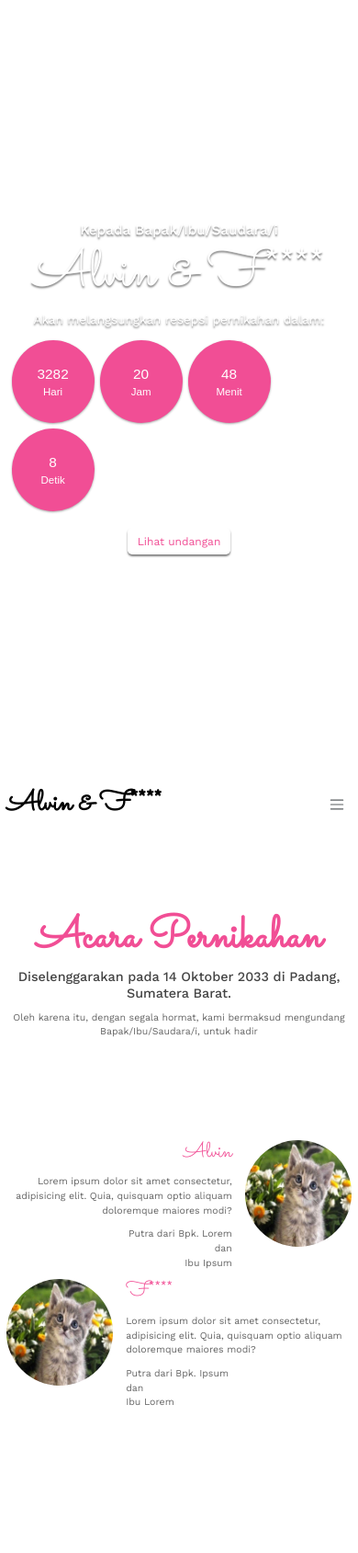
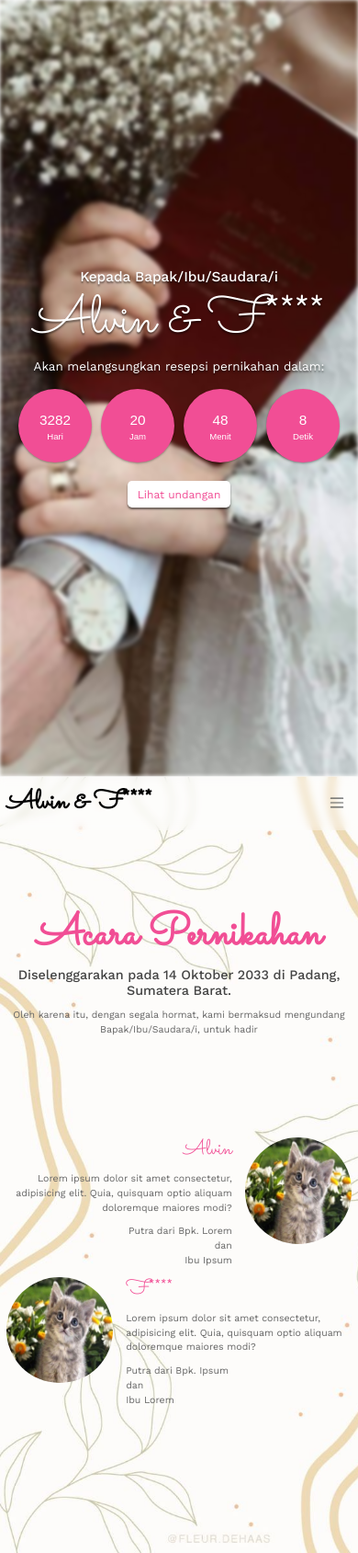
Before and after one commit to AlvinIlham/Wedding_Invitation, a plain HTML site: page index.html in a window 390 px wide. Shown: the top 1689 px of the page at 92% size. Drawn offline with nearby package versions, Linux system fonts and the light colour scheme; some packages are replaced by stand-ins of ours; a script that the page names is missing.

Commit message:
style.css

```diff
--- a/style.css
+++ b/style.css
@@ -1,86 +1,87 @@
-:root {
+:root{
     --pink: #f14e95;
-  --bg: #0a0a0a;
-  --shadow: 0 2px 2px rgb(0 0 0 / 0.5);
+    --bg: #222121;
+    --shadow:0 2px 2px rgba(0 0 0 / 0.5);
 }
 
-body {
-  font-size: 1.2rem;
-  font-family: 'Work Sans', sans-serif;
+body{
+    font-size: 1,2rem;
+    font-family: "Work Sans", sans-serif;
     min-height: 4000px;
 }
-
-.hero::before {
+.hero::before{
     content: '';
     position: absolute;
     top: 0;
     left: 0;
     width: 100%;
     height: 100%;
-  background-image: url(img/bg-prewed.jpg);
+    background-image: url(img/Düğün\ fotoğraflari.jpeg);
     background-size: cover;
     background-position: center;
     z-index: -1;
-  filter: grayscale();
+    filter: blur(2px);
 }
 
-.hero {
+.hero{
     position: relative;
     min-height: 100vh;
+
 }
 
-.hero h1,
-.hero h4,
-.hero p {
+.hero h1, .hero h4, .hero p{
     text-shadow: var(--shadow);
 }
 
-.hero h1 {
-  font-family: 'Sacramento', cursive;
+.hero h1{
+    font-family: 'sacramento', cursive;
     font-size: 6rem;
 }
 
-.hero h4 {
+.hero h4{
     font-size: 1.6rem;
 }
 
-.hero p {
+.hero p{
     font-size: 1.4rem;
 }
 
-.hero a {
+.hero a{
     color: var(--pink);
     background-color: white;
     box-shadow: var(--shadow);
 }
 
-.hero a:hover {
+.hero a:hover{
     background-color: var(--pink);
-  color: white;
+    color: wheat;
 }
 
-.mynavbar {
-  background-color: rgba(255, 255, 255, 0.3) !important;
+
+
+.mynavbar{
+    background-color: rgba(255,255,255, 0.3) !important;
     backdrop-filter: blur(4px);
 }
 
-.mynavbar .offcanvas {
+.mynavbar .offcanvas{
     height: 100vh;
 }
 
 .mynavbar .navbar-brand,
-.mynavbar .offcanvas-title {
-  font-family: 'Sacramento', cursive;
-  font-size: 3.2rem;
+.mynavbar .offcanvas-title{
+    font-family: 'sacramento', cursive;
+    font-size: 3rem;
     font-weight: bold;
 }
 
-.mynavbar .nav-link {
+.mynavbar .nav-link{
+    font-weight: 600;
     text-transform: uppercase;
 }
 
-.home {
-  background-image: url(img/bg.png);
+.home{
+    background-image: url(img/edb9c70b-896e-4d34-92c2-36668a055864.jpeg);
     background-size: cover;
     min-height: 100vh;
     margin-top: -6rem;
@@ -93,88 +94,90 @@ body {
 .story h2,
 .gallery h2,
 .rsvp h2,
-.gifts h2 {
+.gifts h2{
     color: var(--pink);
-  font-family: 'Sacramento';
+    font-family: 'sacramento', cursive;
     font-size: 5rem;
     font-weight: bold;
 }
 
-.home h3 {
+.home h3{
     color: #444;
     font-size: 1.5rem;
     margin-bottom: 1rem;
 }
 
-.home p {
+.home p{
     font-size: 1.1rem;
     color: #666;
 }
 
-.home .couple {
+.home .couple{
     margin-top: 100px;
 }
 
-.home .couple h3 {
-  font-family: 'Sacramento';
+.home .couple h3{
+    font-family: 'sacramento', cursive;
     font-size: 2.4rem;
     color: var(--pink);
 }
 
-.home .couple img {
+.home .couple img{
     width: 100%;
 }
 
-.home .heart {
+
+.home .heart{
     width: 50px;
     height: 50px;
     background-color: white;
     display: flex;
     border-radius: 50%;
-  box-shadow: 0 0 5px rgba(0, 0, 0, 0.5);
+    box-shadow: 0 0 5px rgba(0,0,0,0.5);
     position: absolute;
     left: 50%;
     transform: translateX(-50%) translateY(65px);
 }
 
-.home .heart i {
+.home .heart i{
     margin: auto;
     color: var(--pink);
 }
 
-.info {
+.info{
     background-color: var(--bg);
     color: white;
     padding-top: 10rem;
     padding-bottom: 8rem;
 }
 
-.info .alamat {
+
+.info .alamat{
     font-size: 1.1rem;
 }
 
-.info .description {
+.info .description{
     font-size: 1rem;
     font-weight: 300;
 }
 
-.info .card {
-  background-color: rgba(255, 255, 255, 0.2) !important;
+.info .card{
+    background-color: rgba(255,255,255,0.2) !important;
     color: white !important;
     border: 1px solid #999;
 }
 
-.info .card-header {
-  border-bottom: 1px solid #999;
+.info .card-header{
+    border: 1px solid #999;
     text-transform: uppercase;
     letter-spacing: 0.1rem;
 }
 
-.info .card-body {
+.info .card-body{
     font-size: 1rem;
 }
 
-.info .card-footer {
+.info .card-footer{
     border-top: 1px solid #999;
     font-size: 0.9rem;
     font-weight: 300;
@@ -183,14 +186,14 @@ body {
 .story,
 .gallery,
 .rsvp,
-.gifts {
+.gifts{
     padding-top: 10rem;
     padding-bottom: 8rem;
 }
 
 .story span,
 .gallery span,
-.gifts span {
+.gifts span{
     text-transform: uppercase;
     color: #666;
     font-size: 0.9rem;
@@ -202,19 +205,21 @@ body {
 .story p,
 .gallery p,
 .rsvp p,
-.gifts p {
+.gifts p{
     font-size: 1rem;
     font-weight: 300;
 }
 
-.timeline {
+
+
+.timeline{
     list-style: none;
     padding: 1.4rem 0;
-  margin-top: 1rem;
+    margin: 1rem;
     position: relative;
 }
 
-.timeline::before {
+.timeline::before{
     content: '';
     top: 0;
     bottom: 0;
@@ -224,22 +229,22 @@ body {
     left: 50%;
 }
 
-.timeline li {
+.timeline li{
     margin-bottom: 1.5rem;
     position: relative;
 }
 
 .timeline li::before,
-.timeline li::after {
+.timeline li::after{
     content: '';
     display: table;
 }
 
-.timeline li::after {
+.timeline li::after{
     clear: both;
 }
 
-.timeline li .timeline-image {
+.timeline li .timeline-image{
     width: 160px;
     height: 160px;
     background-color: #ccc;
@@ -252,7 +257,7 @@ body {
     background-repeat: no-repeat;
 }
 
-.timeline li .timeline-panel {
+.timeline li .timeline-panel{
     width: 40%;
     float: left;
     border: 1px solid #ccc;
@@ -262,19 +267,28 @@ body {
     background-color: #fff;
 }
 
-.timeline li .timeline-panel::before {
+.timeline li .timeline-panel::before{
     content: '';
+    position: absolute;
     display: inline-block;
-  position: absolute;
     border-top: 15px solid transparent;
     border-left: 15px solid #ccc;
     border-right: 0 solid #ccc;
     border-bottom: 15px solid transparent;
     top: 80px;
     right: -15px;
+    /* width: 30px;
+    height: 30px;
+    background-color: #fff;
+    border: 1px solid #ccc;
+    right: -15px;
+    top: 70px;
+    transform: rotate(45deg);
+    z-index: -1; */
+
 }
 
-.timeline li .timeline-panel::after {
+.timeline li .timeline-panel::after{
     content: '';
     position: absolute;
     display: inline-block;
@@ -286,79 +300,78 @@ body {
     right: -13px;
 }
 
-.timeline li.timeline-inverted .timeline-panel {
+.timeline li.timeline-inverted .timeline-panel{
     float: right;
 }
 
-.timeline li.timeline-inverted .timeline-panel::before {
+.timeline li.timeline-inverted .timeline-panel::before{
     border-left-width: 0;
     border-right-width: 15px;
     left: -15px;
     right: auto;
 }
 
-.timeline li.timeline-inverted .timeline-panel::after {
+.timeline li.timeline-inverted .timeline-panel::after{
     border-left-width: 0;
     border-right-width: 14px;
     left: -13px;
     right: auto;
 }
 
-.gallery {
+.gallery{
     background-color: #f5f5f5;
 }
 
-.rsvp {
+.rsvp{
     background-color: var(--bg);
 }
 
-.rsvp h2 {
+.rsvp h2{
     font-size: 4.5rem;
 }
 
-.rsvp p {
+.rsvp p{
     color: white;
 }
 
-.rsvp form label {
+.rsvp form label{
     color: white;
 }
 
-.rsvp button {
+.rsvp button{
     background-color: var(--pink);
     color: white;
     border: 1px solid var(--pink);
 }
-
-.rsvp button:hover {
+.rsvp button:hover{
     background-color: white;
     color: var(--pink);
     border: 1px solid white;
 }
 
-footer {
+footer{
     padding: 3rem;
     background-color: var(--pink);
     color: white;
 }
 
-footer a {
+footer a{
     color: var(--bg);
     font-weight: bold;
     text-decoration: none;
 }
 
-footer a:hover {
+footer a:hover{
     color: white;
 }
 
-footer li {
+footer li{
     list-style: none;
     display: inline;
     margin: 0.5rem;
 }
 
-.audio-icon-wrapper {
+.audio-icon-wrapper{
     width: 4rem;
     height: 4rem;
     font-size: 4rem;
@@ -378,59 +391,57 @@ footer li {
 }
 
 @keyframes rotating {
-  from {
-    transform: rotate(0);
+    from{
+        transform: rotate(0deg);
     }
-  to {
+    to{
         transform: rotate(360deg);
     }
 }
 
-/* Media Query */
-/* Extra large */
-@media (max-width: 1200px) {
-  .home .heart {
+/* Media queri */
+
+/* Extra Large */
+@media(max-width: 1200px){
+    .home .heart{
         transform: translateX(-50%) translateY(45px);
     }
 }
-
-/* laptop */
-@media (max-width: 992px) {
-  html {
+/* Laptop */
+@media(max-width: 992px){
+    html{
         font-size: 75%;
     }
 
-  .simply-countdown > .simply-section {
-    padding: 70px;
+    .simply-countdown > .simply-section{
+        padding: 50px;
     }
-
-  .home .heart {
+    .home .heart{
         display: none;
     }
 
-  .timeline::before {
+    .timeline::before{
         left: 60px;
     }
 
-  .timeline li .timeline-image {
+    .timeline li .timeline-image{
         left: 15px;
         margin-left: 45px;
         top: 16px;
     }
 
-  .timeline li .timeline-panel {
-    width: calc((100% - 200px));
+    .timeline li .timeline-panel{
+        width: calc(100% - 200px);
         float: right;
     }
 
-  .timeline li .timeline-panel::before {
+    .timeline li .timeline-panel::before{
         border-left-width: 0;
         border-right-width: 15px;
         left: -15px;
         right: auto;
     }
-
-  .timeline li .timeline-panel::after {
+    .timeline li .timeline-panel::after{
         border-left-width: 0;
         border-right-width: 14px;
         left: -13px;
@@ -438,58 +449,58 @@ footer li {
     }
 }
 
-/* tablet */
-@media (max-width: 768px) {
-  html {
+/* Tablet */
+@media(max-width: 768px){
+    html{
         font-size: 65%;
     }
 
-  .simply-countdown > .simply-section {
-    padding: 60px;
-    margin: 5px;
+    .simply-countdown > .simply-section{
+        padding: 45px;
     }
 
-  .mynavbar .nav-link {
-    font-size: 2rem;
+    .mynavbar .nav-link{
+        font-size: 1.5rem;
         text-align: center;
     }
 
-  .sticky-top {
+    .sticky-top{
         overflow: hidden;
     }
-
-  .timeline li .timeline-image {
+    .timeline li .timeline-image{
         width: 140px;
         height: 140px;
     }
 }
-
-/* mobile phone */
-@media (max-width: 576px) {
-  html {
+/* Mobile phone */
+@media(max-width: 576px){
+    html{
         font-size: 60%;
     }
 
-  .simply-countdown > .simply-section {
-    padding: 45px;
-    margin: 3px;
+    .simply-countdown > .simply-section{
+        padding: 40px;
+        margin: 5px;
+    }
+    .mynavbar .nav-link{
+        font-size: 1.5rem;
+        text-align: center;
     }
 
-  .timeline li .timeline-image {
+    .timeline li .timeline-image{
         width: 80px;
         height: 80px;
     }
 
-  .timeline li .timeline-panel {
+    .timeline li .timeline-panel{
         width: 65%;
         transform: translateX(-20px);
     }
 
-  .timeline li .timeline-panel::before {
+    .timeline li .timeline-panel::before{
         top: 30px;
     }
-
-  .timeline li .timeline-panel::after {
+    .timeline li .timeline-panel::after{
         top: 31px;
     }
 }
```
Lines whose indentation alone changed are shown as unchanged.
